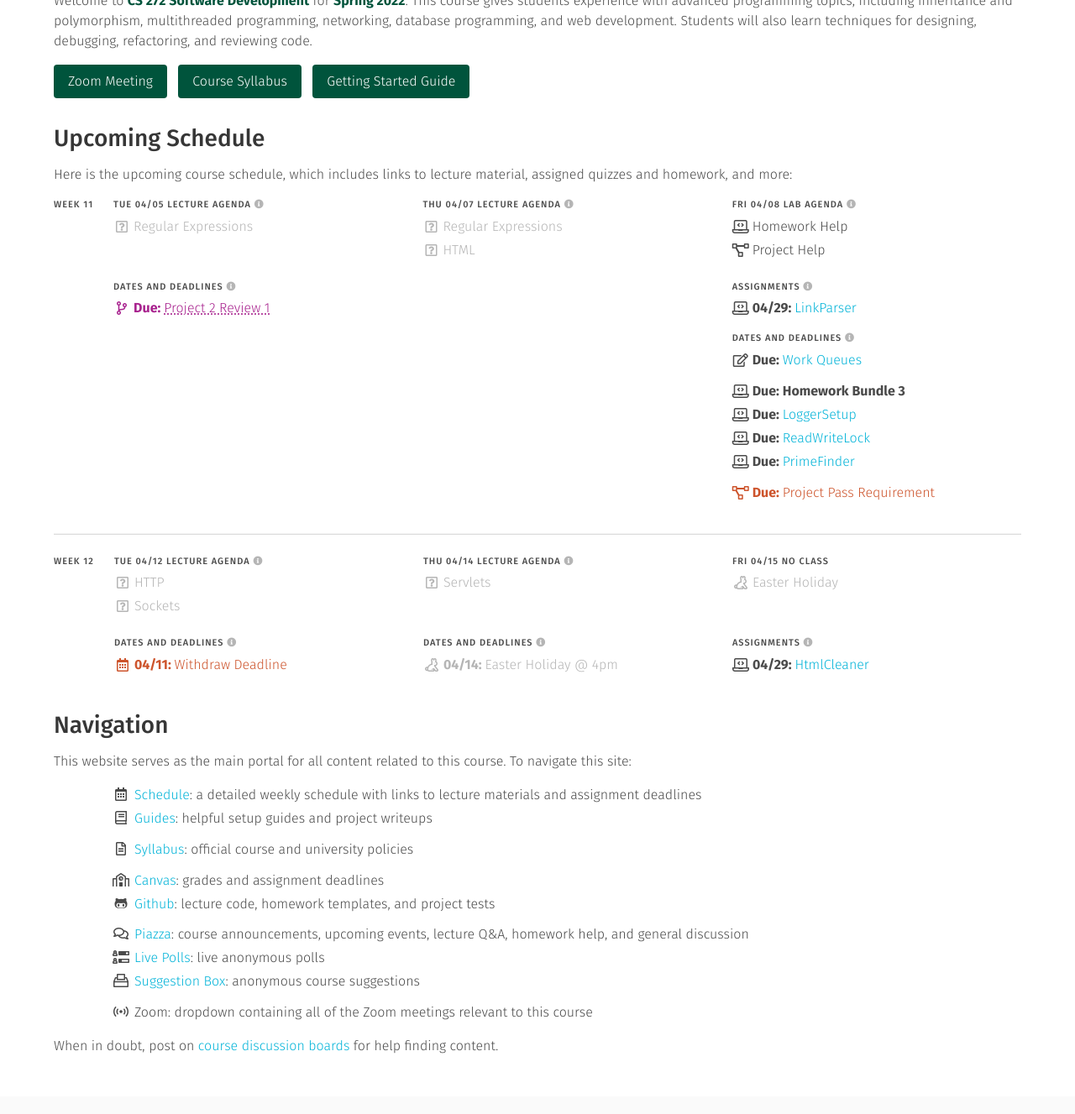
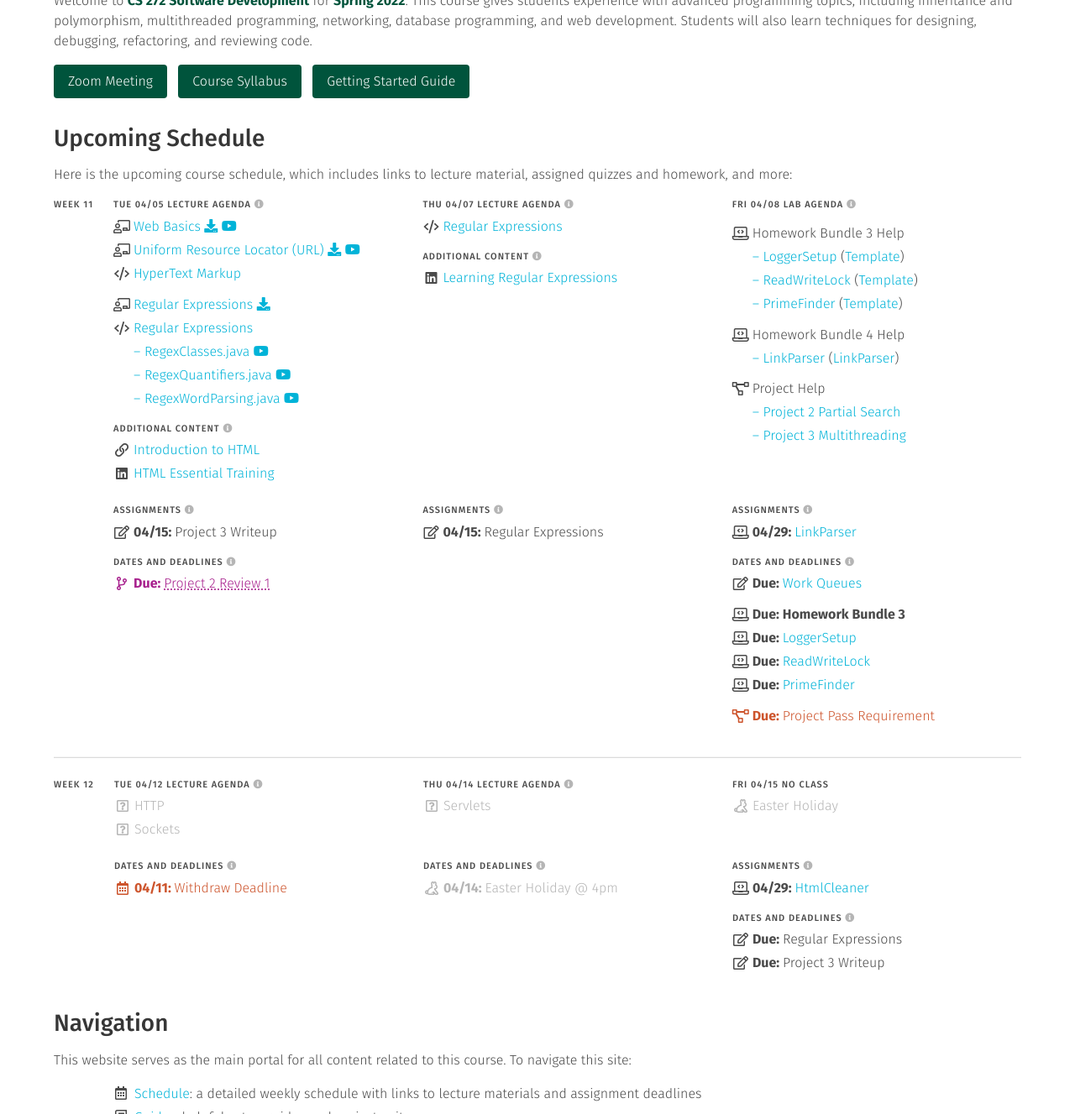
Before and after one commit to usf-cs272-spring2022/usf-cs272-spring2022.github.io, a Jekyll site: the page built from index.md, in a window 1280 px wide and 1400 px high, scrolled down 341 px, cut to the strip 0-1327 px from the top of the window. Shown: the whole strip at 84% size. Built offline with Jekyll 4.4.1, drawn with Linux system fonts in a browser that asks for light colours.

Commit message:
Updating content

```diff
--- a/_data/schedule.yml
+++ b/_data/schedule.yml
@@ -1381,8 +1381,53 @@ weeks:
         sections:
           - <<: *lectures
             items:
+              - file: 'slides'
+                name: 'web'
+
+              - file: 'slides'
+                name: 'url'
+
+              - text: 'HyperText Markup'
+                icon: 'code'
+                link: 'https://github.com/usf-cs272-spring2022/lectures/tree/main/HyperText'
+
+              - file: 'slides'
+                name: 'regex'
+                type: 'bump'
+
               - text: 'Regular Expressions'
-                type: [*pending]
+                icon: 'code'
+                link: 'https://github.com/usf-cs272-spring2022/lectures/tree/main/RegularExpressions'
+
+              - text: '– RegexClasses.java'
+                icon: 'nothing'
+                link: 'https://github.com/usf-cs272-spring2022/lectures/blob/main/RegularExpressions/src/main/java/edu/usfca/cs272/RegexClasses.java'
+                tube: 'https://drive.google.com/file/d/1TFSN35nVHQlhAqptWLbApR_3hg89v1yF/view?usp=sharing'
+
+              - text: '– RegexQuantifiers.java'
+                icon: 'nothing'
+                link: 'https://github.com/usf-cs272-spring2022/lectures/blob/main/RegularExpressions/src/main/java/edu/usfca/cs272/RegexQuantifiers.java'
+                tube: 'https://drive.google.com/file/d/1OwNQ72SGStcDEFZBvw40bQW2ldjEfiUg/view?usp=sharing'
+
+              - text: '– RegexWordParsing.java'
+                icon: 'nothing'
+                link: 'https://github.com/usf-cs272-spring2022/lectures/blob/main/RegularExpressions/src/main/java/edu/usfca/cs272/RegexWordParsing.java'
+                tube: 'https://drive.google.com/file/d/1FdZnv-uN5_5o1YCVjbwz-r4F-GybabH0/view?usp=sharing'
+
+          - <<: *content
+            items:
+              - text: 'Introduction to HTML'
+                link: 'https://developer.mozilla.org/en-US/docs/Learn/HTML/Introduction_to_HTML'
+                icon: 'website'
+
+              - text: 'HTML Essential Training'
+                link: 'https://www.linkedin.com/learning/html-essential-training-4/'
+                icon: 'linkedin'
+
+          - <<: *assignments
+            items:
+              - file: 'quizzes'
+                name: 'project3'
 
           - <<: *deadlines
             items:
@@ -1394,20 +1439,63 @@ weeks:
           - <<: *lectures
             items:
               - text: 'Regular Expressions'
-                type: [*pending]
-
-              - text: 'HTML'
-                type: [*pending]
+                icon: 'code'
+                link: 'https://github.com/usf-cs272-spring2022/lectures/tree/main/RegularExpressions'
+
+          - <<: *assignments
+            items:
+              - file: 'quizzes'
+                name: 'regex'
+
+          - <<: *content
+            items:
+              - text: 'Learning Regular Expressions'
+                link: 'https://www.linkedin.com/learning/learning-regular-expressions-2/'
+                icon: 'linkedin'
 
       - date: 2022-04-08
         sections:
           - <<: *labs
             items:
-              - text: 'Homework Help'
-                icon: 'homework'
+              - text: 'Homework Bundle 3 Help'
+                icon: 'homework'
+                type: 'bump'
+
+              - text: '– LoggerSetup'
+                icon: 'nothing'
+                link: 'https://usfca.instructure.com/courses/1605147/assignments/7166821'
+                more: '(<a href="https://github.com/usf-cs272-spring2022/homework-LoggerSetup-template">Template</a>)'
+
+              - text: '– ReadWriteLock'
+                icon: 'nothing'
+                link: 'https://usfca.instructure.com/courses/1605147/assignments/7166822'
+                more: '(<a href="https://github.com/usf-cs272-spring2022/homework-ReadWriteLock-template">Template</a>)'
+
+              - text: '– PrimeFinder'
+                icon: 'nothing'
+                link: 'https://usfca.instructure.com/courses/1605147/assignments/7166823'
+                more: '(<a href="https://github.com/usf-cs272-spring2022/homework-PrimeFinder-template">Template</a>)'
+
+              - text: 'Homework Bundle 4 Help'
+                icon: 'homework'
+                type: 'bump'
+
+              - text: '– LinkParser'
+                icon: 'nothing'
+                link: 'https://usfca.instructure.com/courses/1605147/assignments/7166824'
+                more: '(<a href="https://github.com/usf-cs272-spring2022/homework-LinkParser-template">LinkParser</a>)'
 
               - text: 'Project Help'
                 icon: 'project'
+                type: 'bump'
+
+              - text: '– Project 2 Partial Search'
+                icon: 'nothing'
+                link: '/guides/projects/project-2.html'
+
+              - text: '– Project 3 Multithreading'
+                icon: 'nothing'
+                link: '/guides/projects/project-3.html'
 
           - <<: *assignments
             items:
@@ -1485,6 +1573,14 @@ weeks:
               - file: 'homework'
                 name: 'htmlcleaner'
 
+          - <<: *deadlines
+            items:
+              - file: 'quizzes'
+                name: 'regex'
+
+              - file: 'quizzes'
+                name: 'project3'
+
   - week: 13
     days:
       - date: 2022-04-19
```
